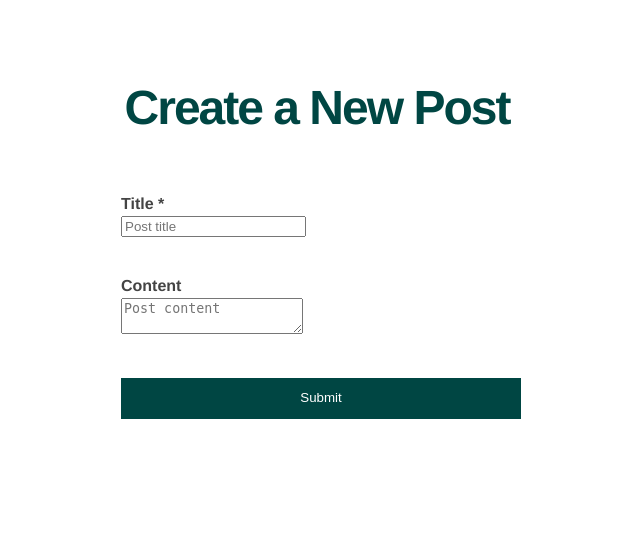
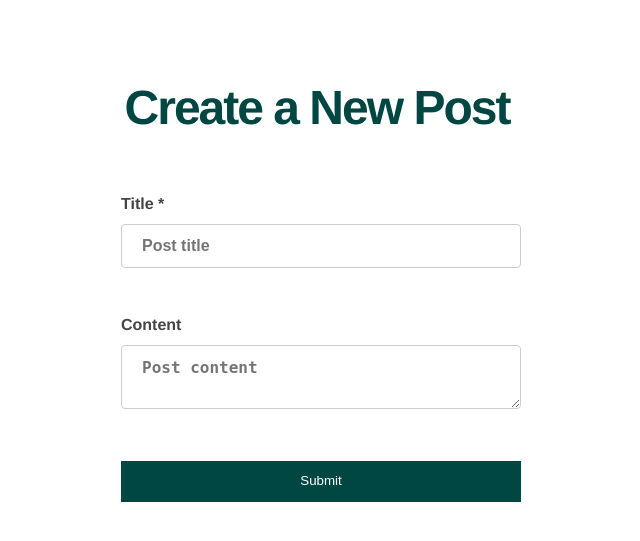
Before and after one commit to hosamelbasiony/techtrends-udacity, a Flask app: page /create in a window 1280 px wide. Shown: the part 60-601 px from the top of the page, without its empty margins (323-963 px from the left). Run offline with Flask 2, Linux system fonts and the light colour scheme.

Commit message:
css fixed

```diff
--- a/static/css/main.css
+++ b/static/css/main.css
@@ -99,3 +99,17 @@ h2 {
   color: #444;
   text-decoration: none;
 }
+
+
+input[type=text], textarea {
+  width: 100%;
+  padding: 12px 20px;
+  margin: 8px 0;
+  display: inline-block;
+  border: 1px solid #ccc;
+  border-radius: 4px;
+  box-sizing: border-box;
+  color: #252564;
+  font-weight: bold;
+  font-size: 1rem;
+}
```
